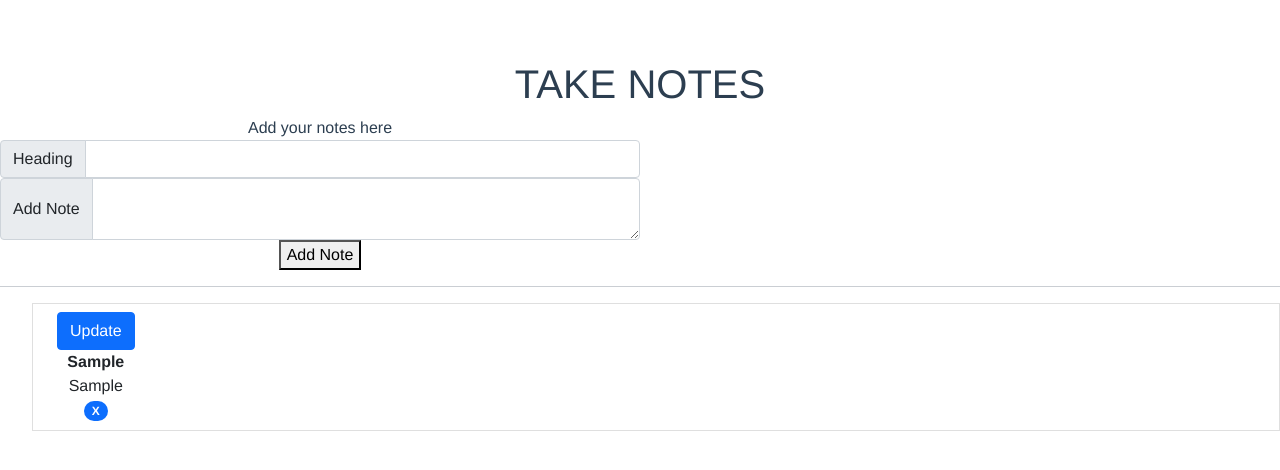
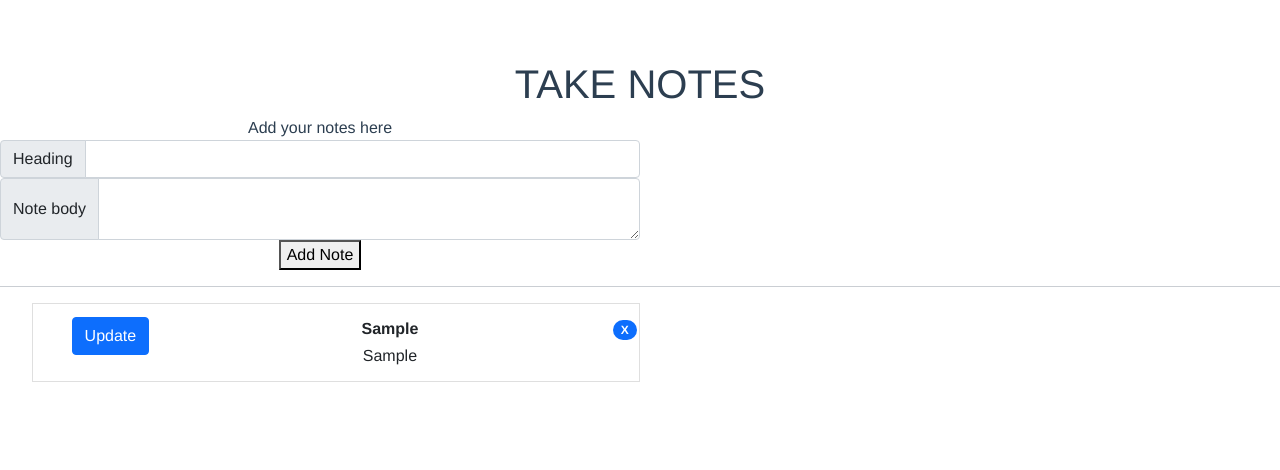
Before and after one commit to Deepika1261/notes_public, a Vue app: page / in a window 1280 px wide. Both pictures are taken after typing "Sample", "Sample" into the empty fields and a click on the button "Add Note". Shown: the top 470 px of the page. Built offline with nearby package versions, Linux system fonts and the light colour scheme.

Commit message:
problems fixed

```diff
--- a/src/components/AddNote.vue
+++ b/src/components/AddNote.vue
@@ -6,23 +6,31 @@
         <input type="text" class="form-control" aria-label="Sizing example input" aria-describedby="inputGroup-sizing-default" v-model="note_heading">
     </div>
     <div class="input-group">
-        <span class="input-group-text">Add Note</span>
+        <span class="input-group-text">Note body</span>
         <textarea class="form-control" aria-label="With textarea" v-model="note"></textarea>
     </div>
     <button type="button" v-on:click=addNote()>{{ button_text }}</button>
   </div>
   <hr />
-  <div>
+  <div class="col-md-6">
     <ul>
-    <li class="list-group-item d-flex justify-content-between align-items-start" v-for="note in notes" :key="note.id" v-bind:class="{doneClass : note.id}">
-        <div class="ms-2 me-auto">
-            <button v-if="!note.edit" type="button" class="btn btn-primary" @click="editNote(note)">Update</button>
-            <button v-else type="button" class="btn btn-primary" @click="submitNote(note)">done</button>
-            <input v-if="note.edit" v-model="note.note_heading" class="fw-bold">
-            <div v-else class="fw-bold">{{note.note_heading}}</div>
-            <input v-if="note.edit" v-model="note.note" class="fw-bold">
+    <li class="list-group-item" v-for="note in notes" :key="note.id" v-bind:class="{doneClass : note.id}">
+        <div class="grid-container">
+          <div class="item item1">
+            <button v-if="selected_id!=note.id" type="button" class="btn btn-primary" @click="editNote(note)">Update</button>
+            <button v-else type="button" class="btn btn-primary" @click="submitNote()">done</button>
+          </div>
+          <div class="item item2">
+            <input v-if="selected_id==note.id" v-model="note.note_heading" class="title-bold">
+            <div v-else class="fw-bold"><b>{{note.note_heading}}</b></div>
+          </div>
+          <div class="item item3">
+            <input v-if="selected_id==note.id" v-model="note.note" class="body-plain">
             <div v-else>{{note.note}}</div>
-            <span class="badge bg-primary rounded-pill" @click="deleteNote">X</span>
+          </div>
+          <div class="item item4">
+            <span class="badge bg-primary rounded-pill" @click="deleteNote(note)">X</span>
+          </div>
         </div>
     </li>
     </ul>
@@ -37,38 +45,60 @@ export default{
             note_heading:"",
             id:0,
             notes:[],
-            edit:false
+            selected_id:null
         }
     },
     methods:{
         reset(){
             this.note = '',
             this.note_heading = ''
+            this.id=this.id+1
         },
         addNote(){
             let my_note={
                 note_heading:this.note_heading,
                 note:this.note,
-                id: this.id + 1,
+                id: this.id,
                 edit:false
             }
             this.notes.push(my_note)
-            console.log(this.$refs.name)
-            console.log(my_note);
             this.reset()
         },
         deleteNote(the_note){
             const idx = this.notes.indexOf(the_note)
+            console.log(idx)
             this.notes.splice(idx,1)
         },
         editNote: function(the_note){
-            the_note.edit=true;
+            this.selected_id=the_note.id;
           },
-        submitNote(the_note){
-            console.log(the_note)
-            the_note.edit=false
+        submitNote(){
+            this.selected_id=null
         }
     }
 
 }
 </script>
+<style scoped>
+        .item1 { grid-area: update; }
+        .item2 { grid-area: title; }
+        .item3 { grid-area: body; }
+        .item4 { grid-area: delete; }
+        .grid-container {
+          display: grid;
+          grid-template-areas:
+            'update title title title delete '
+            'update body body body delete';
+          grid-template-columns: 20% 57% 20%;
+          gap: 3px;
+          padding: 5px;
+        }
+
+        .item{
+            margin: 0%;
+            padding:0%;
+        }
+        .title-bold .body-plain{
+            align-self: flex-start;
+        }
+</style>
```
